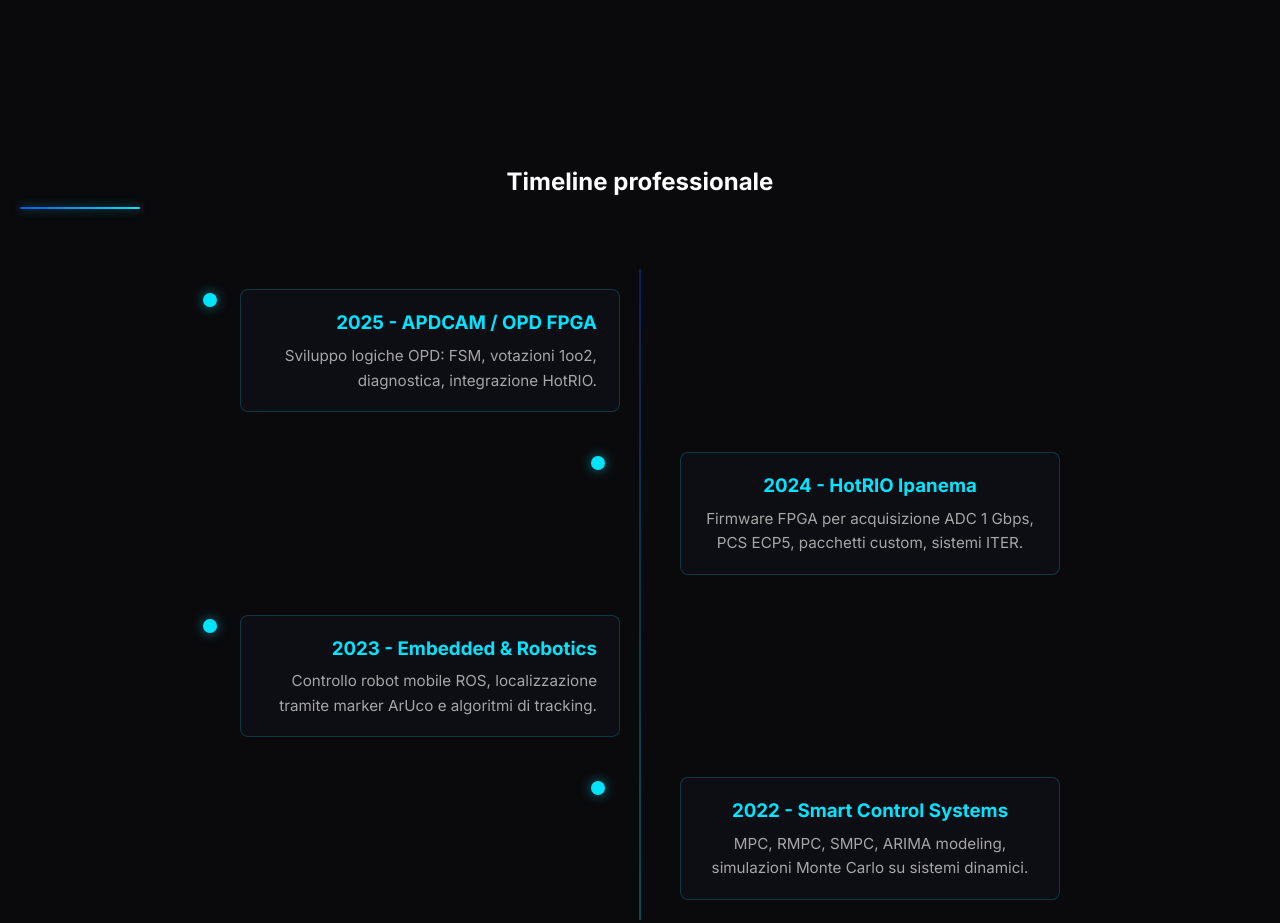
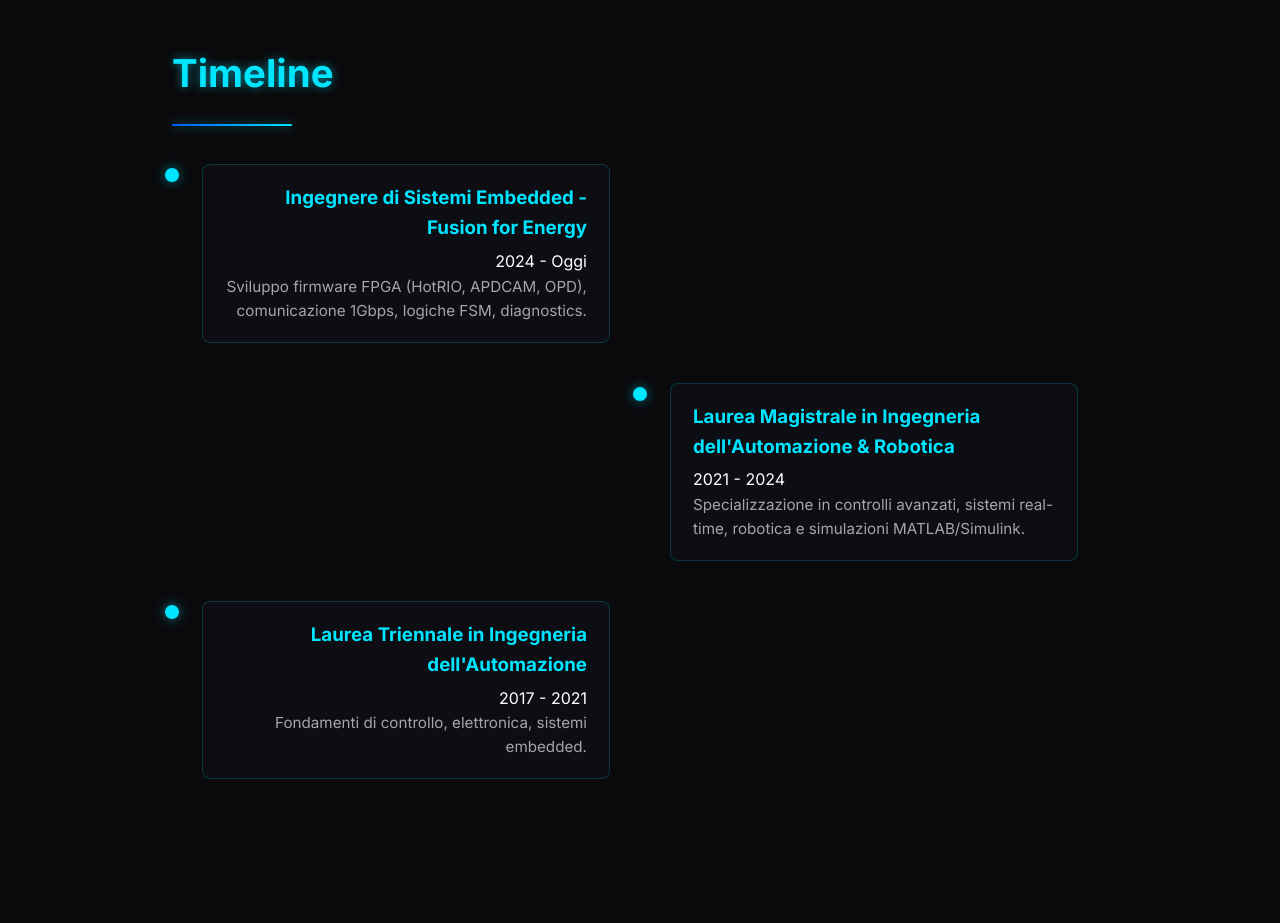
Before and after one commit to adep94/adep94.github.io, a plain HTML site: page index.html in a window 1280 px wide. Shown: the part 1040-1963 px from the top of the page. Drawn offline with nearby package versions, Linux system fonts and the light colour scheme.

Commit message:
fixing timeline

```diff
--- a/assets/css/style.css
+++ b/assets/css/style.css
@@ -471,9 +471,9 @@ body {
     box-shadow: 0 0 12px #00e5ff88;
 }
 
-.timeline-item:nth-child(even) .timeline-dot {
+/* .timeline-item:nth-child(even) .timeline-dot {
     left: calc(-7px - 2px - 50px);
-}
+} */
 
 /* CONTENT BOX */
 .timeline-content {
--- a/index.html
+++ b/index.html
@@ -87,6 +87,42 @@
         </p>
     </section>
 
+    <section id="timeline" class="section reveal">
+    <h2>Timeline</h2>
+
+    <div class="neon-underline"></div>
+
+        <div class="timeline-item">
+            <div class="timeline-dot"></div>
+            <div class="timeline-content">
+                <h3 data-lang-key="timeline_content1">Embedded Systems Engineer - Fusion for Energy</h3>
+                <span class="timeline-date">2024 - Oggi</span>
+                <p data-lang-key="timeline_content2">Sviluppo firmware FPGA (HotRIO, APDCAM, OPD), comunicazione 1Gbps, logiche FSM, diagnostics.</p>
+            </div>
+        </div>
+
+        <div class="timeline-item">
+            <div class="timeline-dot"></div>
+            <div class="timeline-content">
+                <h3 data-lang-key="timeline_content3">Master Automation Engineering & Robotics</h3>
+                <span class="timeline-date">2021 - 2024</span>
+                <p data-lang-key="timeline_content4">Specializzazione in controlli avanzati, sistemi real-time, robotica e simulazioni MATLAB/Simulink.</p>
+            </div>
+        </div>
+
+        <div class="timeline-item">
+            <div class="timeline-dot"></div>
+            <div class="timeline-content">
+                <h3 data-lang-key="timeline_content5">Bachelor Automation Engineering</h3>
+                <span class="timeline-date">2017 - 2021</span>
+                <p data-lang-key="timeline_content6">Fondamenti di controllo, elettronica, sistemi embedded.</p>
+            </div>
+        </div>
+
+    </div>
+    </section>
+
+
     <section id="timeline" class="timeline-section">
         <h2 class="section-title">Timeline professionale</h2>
         <div class="neon-underline"></div>
@@ -128,7 +164,6 @@
         </div>
 
     </section>
-
 
     <section id="skills" class="section reveal">
     <h2 data-lang-key="skills_title">Competenze</h2>
```
Also changed, not shown: projects.html (+1 -1 lines).
